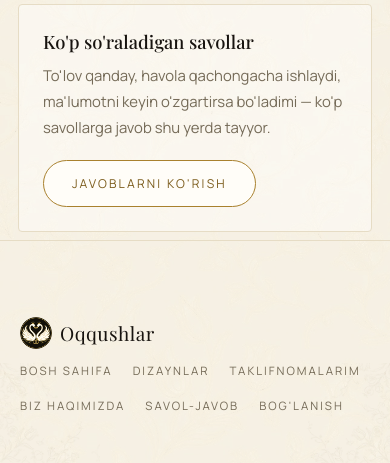
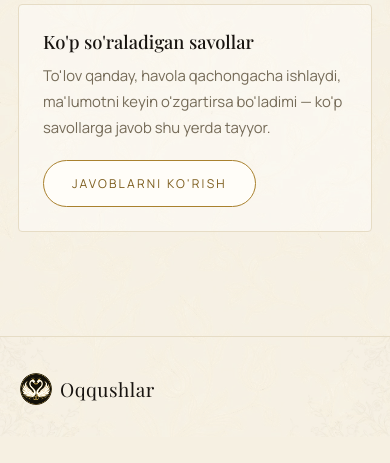
Before and after one commit to ShohzoDev0108/oqqushlar-uz, a Django app: template taklif/templates/taklif/boglanish.html in a window 390 px wide. Shown: the part 407-870 px from the top of the page. After the commit the page ends 830 px from the top, so only its background shows below. Run offline with Django 5.2, Linux system fonts and the light colour scheme; the template is opened without the code that fills it, so the values that code supplies are empty; some web fonts are replaced.

Commit message:
Mobil footer o'zgarishlarini to'g'ri ishlashini ta'minlash (CSS tartib xatosi)

```diff
--- a/taklif/templates/taklif/_sayt_uslubi.html
+++ b/taklif/templates/taklif/_sayt_uslubi.html
@@ -382,13 +382,6 @@ button[type="submit"]:hover { background: var(--tilla-toq); border-color: var(--
     .til-tugma { gap: 6px; }
     .oq-izlar { padding-top: 20px; }
     .oq-bolim { padding: 48px 0 8px; }
-    /* Mobil footer: faqat logotip, chapga tekislangan (headerdagi kabi).
-       Havolalar (Bosh sahifa, Dizaynlar va h.k.) ataylab OLIB TASHLANGAN —
-       ular allaqachon ☰ menyuda bor, shu yerda takrorlanishi ortiqcha va
-       tor ekranda joy band qilardi. */
-    .oq-footer { padding: 36px 0 32px; }
-    .oq-footer-ich { justify-content: flex-start; }
-    .oq-footer-linklar { display: none; }
 
     /* Filtr tugmalari (Marosim turi/Uslub/Millat va h.k.) — matn
        uzunligiga qarab kengligi turlicha bo'lgan flex-wrap chiplar
@@ -437,6 +430,21 @@ button[type="submit"]:hover { background: var(--tilla-toq); border-color: var(--
 }
 .oq-footer-linklar a:hover { color: var(--tilla-toq); }
 
+/* Mobil footer: faqat logotip, chapga tekislangan (headerdagi kabi).
+   Havolalar (Bosh sahifa, Dizaynlar va h.k.) ataylab OLIB TASHLANGAN —
+   ular allaqachon ☰ menyuda bor, shu yerda takrorlanishi ortiqcha va
+   tor ekranda joy band qilardi. ATAYLAB shu yerda, footer'ning bazaviy
+   qoidalaridan KEYIN: xuddi shu selektorlar (.oq-footer va h.k.) yuqorida,
+   umumiy @media (max-width:700px) blokida ham bor edi, lekin ular
+   manba tartibida bazaviy qoidalardan OLDIN turgani uchun (bir xil
+   spetsifiklik + keyingi qoida g'olib chiqadi qoidasiga ko'ra) amalda
+   bekor bo'lib qolardi. */
+@media (max-width: 700px) {
+    .oq-footer { padding: 36px 0 32px; }
+    .oq-footer-ich { justify-content: flex-start; }
+    .oq-footer-linklar { display: none; }
+}
+
 /* --- Naqshli fon: gul burchak bezagi (barcha sayt sahifalarida umumiy) ---
    Manba: chiziqli lola/anor motivli AI-generatsiya qilingan naqsh, faqat
    bitta burchak (yuqori-chap) rasm sifatida saqlangan, qolgan 3 burchak CSS
```
